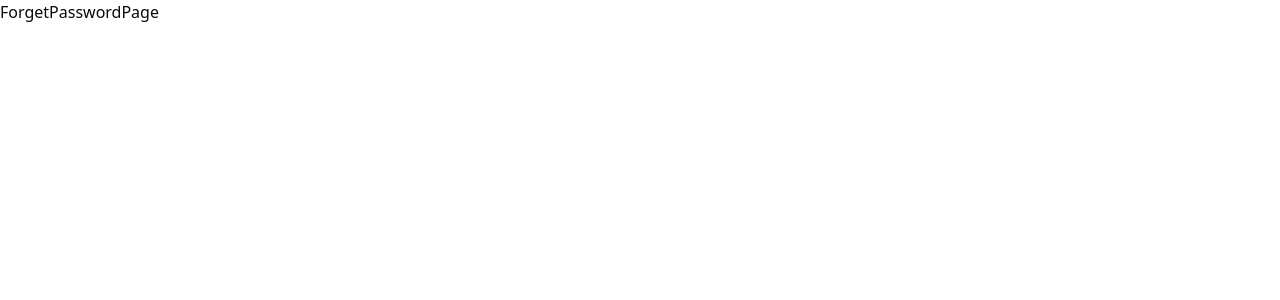
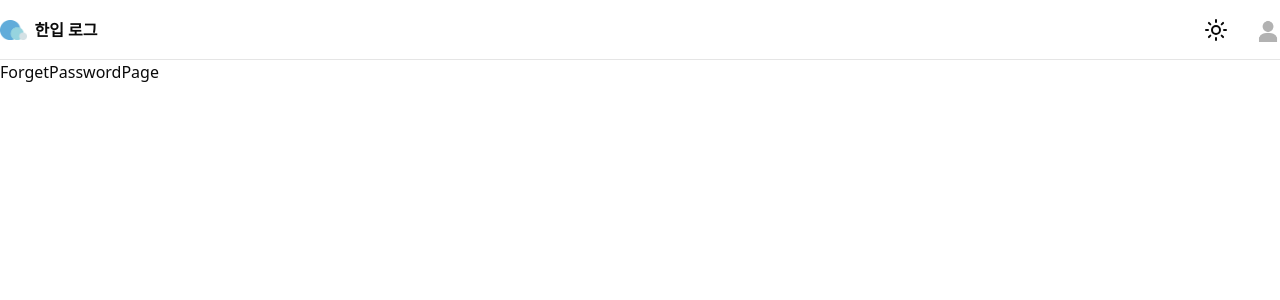
Before and after one commit to ImJaePang/oneBiteSns, a React (Vite) app in the folder onebite-log/: page /forget-password in a window 1280 px wide. Shown: the top 300 px of the page. Built offline with nearby package versions, Linux system fonts and the light colour scheme.

Commit message:
(5.4) 글로벌 레이아웃 설정하기 - 1

```diff
--- /dev/null
+++ b/onebite-log/src/components/layout/global-layout.tsx
@@ -0,0 +1,32 @@
+import { Link, Outlet } from "react-router";
+import Logo from "@/assets/logo.png";
+import { SunIcon } from "lucide-react";
+import DefaultAvata from "@/assets/default-avatar.png";
+
+export default function GlobalLayout() {
+  return (
+    <div>
+      <header className="h-15 border-b">
+        <div className="flex h-full justify-between">
+          <Link to={"/"} className="flex items-center gap-2">
+            <img
+              className="h-5"
+              src={Logo}
+              alt="한입 로그의 로고, 메세지 말풍선을 형상화한 모양이다."
+            />
+            <div className="font-bold">한입 로그</div>
+          </Link>
+          <div className="flex items-center gap-5">
+            <div className="hover:bg-muted cursor-pointer rounded-full p-2">
+              <SunIcon />
+            </div>
+            <img className="h-6" src={DefaultAvata} />
+          </div>
+        </div>
+      </header>
+      <main>
+        <Outlet />
+      </main>
+    </div>
+  );
+}
--- a/onebite-log/src/root-route.tsx
+++ b/onebite-log/src/root-route.tsx
@@ -6,10 +6,12 @@ import IndexPage from "./pages/index-page";
 import PostDetailPage from "./pages/post-detail-page";
 import ProfileDetailPage from "./pages/profile-detail-page";
 import ResetPasswordPage from "./pages/reset-password-page";
+import GlobalLayout from "./components/layout/global-layout";
 
 export default function RootRoute() {
   return (
     <Routes>
+      <Route element={<GlobalLayout />}>
         <Route path="/sign-in" element={<SignInPage />} />
         <Route path="/sign-up" element={<SignUpPage />} />
         <Route path="/forget-password" element={<ForgetPasswordPage />} />
@@ -18,6 +20,7 @@ export default function RootRoute() {
         <Route path="/profile/:userId" element={<ProfileDetailPage />} />
         <Route path="/reset-password" element={<ResetPasswordPage />} />
         <Route path="*" element={<Navigate to={"/"} />} />
+      </Route>
     </Routes>
   );
 }
```
Lines whose indentation alone changed are shown as unchanged.
